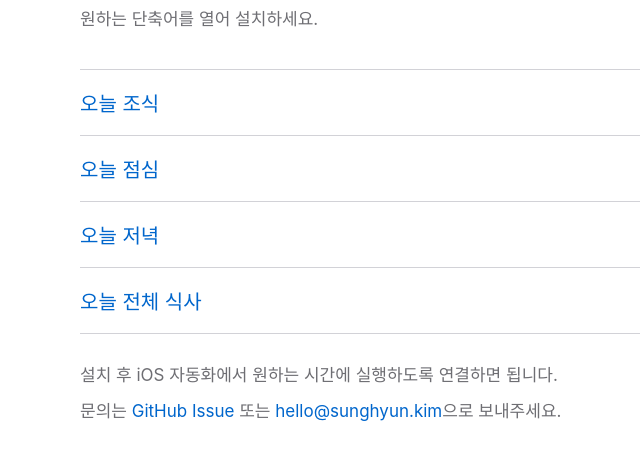
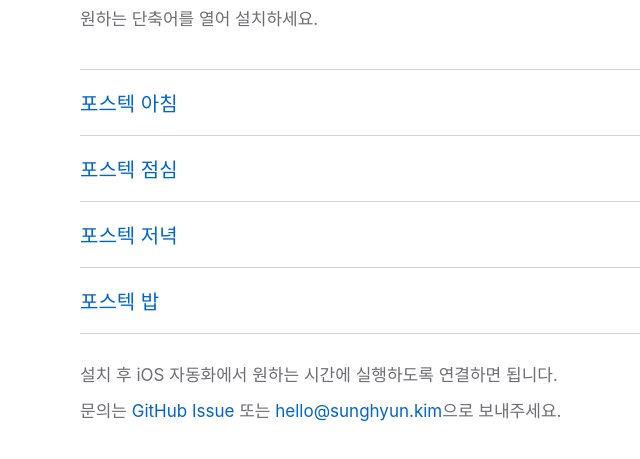
Before and after one commit to hellosunghyun/postech-dining-shortcut, a website: page docs/index.html in a window 1280 px wide. Shown: the part 121-580 px from the top of the page, without its empty margins (220-860 px from the left). Drawn offline with Linux system fonts and the light colour scheme.

Commit message:
feat: Siri 친화적 단축어 이름 적용

```diff
--- a/docs/index.html
+++ b/docs/index.html
@@ -18,22 +18,22 @@
       <ul class="downloads">
         <li>
           <a href="https://github.com/hellosunghyun/postech-dining-shortcut/releases/download/latest/postech-breakfast.shortcut">
-            오늘 조식
+            포스텍 아침
           </a>
         </li>
         <li>
           <a href="https://github.com/hellosunghyun/postech-dining-shortcut/releases/download/latest/postech-lunch.shortcut">
-            오늘 점심
+            포스텍 점심
           </a>
         </li>
         <li>
           <a href="https://github.com/hellosunghyun/postech-dining-shortcut/releases/download/latest/postech-dinner.shortcut">
-            오늘 저녁
+            포스텍 저녁
           </a>
         </li>
         <li>
           <a href="https://github.com/hellosunghyun/postech-dining-shortcut/releases/download/latest/postech-all.shortcut">
-            오늘 전체 식사
+            포스텍 밥
           </a>
         </li>
       </ul>
--- a/docs/version.json
+++ b/docs/version.json
@@ -1,5 +1,5 @@
 {
-  "version": "0.3.0",
+  "version": "0.4.0",
   "downloadPage": "https://hellosunghyun.github.io/postech-dining-shortcut/",
   "shortcuts": {
     "breakfast": "https://github.com/hellosunghyun/postech-dining-shortcut/releases/download/latest/postech-breakfast.shortcut",
--- a/package.json
+++ b/package.json
@@ -1,6 +1,6 @@
 {
   "name": "postech-dining-shortcut",
-  "version": "0.3.0",
+  "version": "0.4.0",
   "private": true,
   "description": "POSTECH dining menu helpers for Apple Shortcuts.",
   "type": "module",
```
Also changed, not shown: config/menu.json (+4 -4 lines), README.md, shortcuts/README.md, shortcuts/manifest.json, 4 other files.
